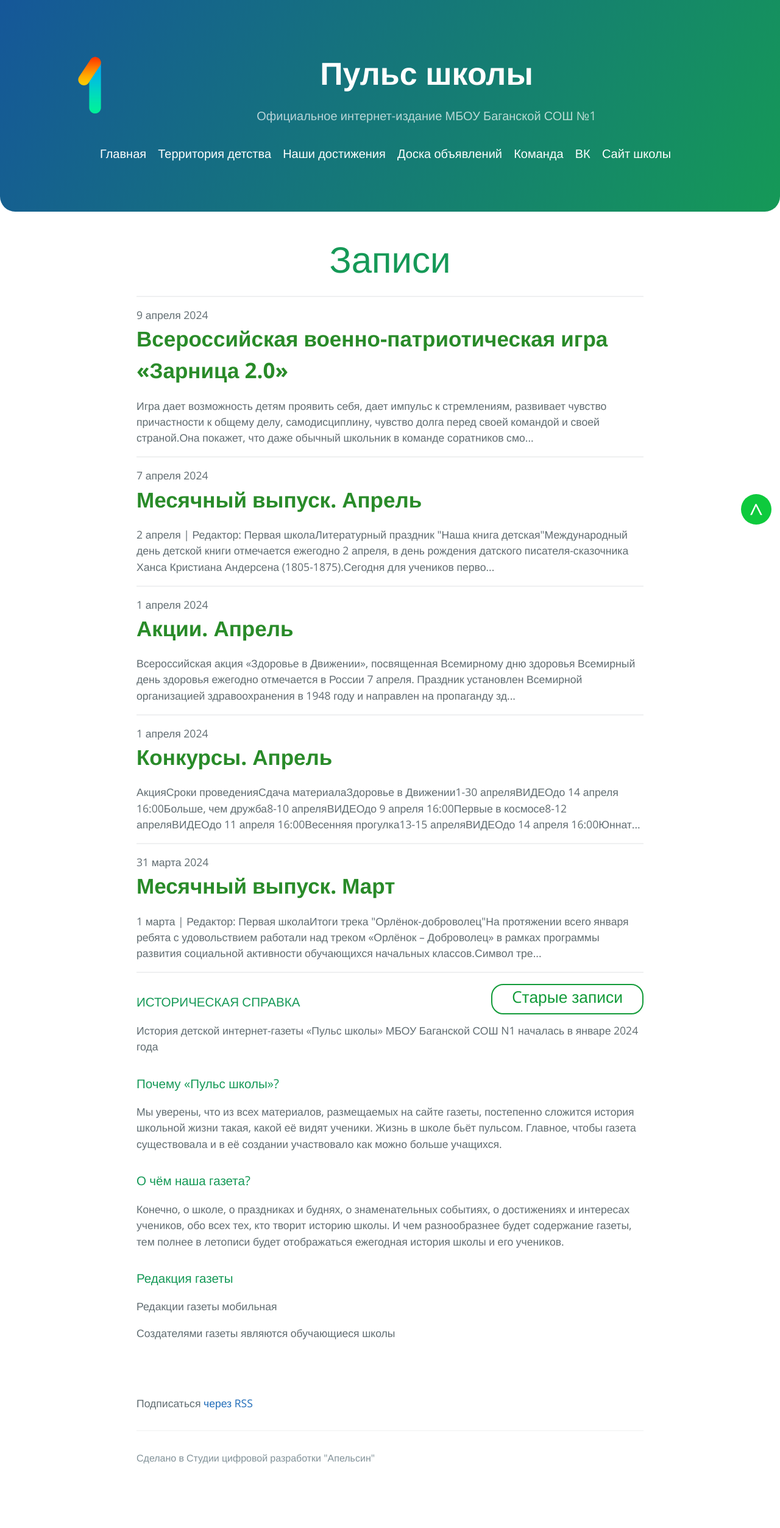
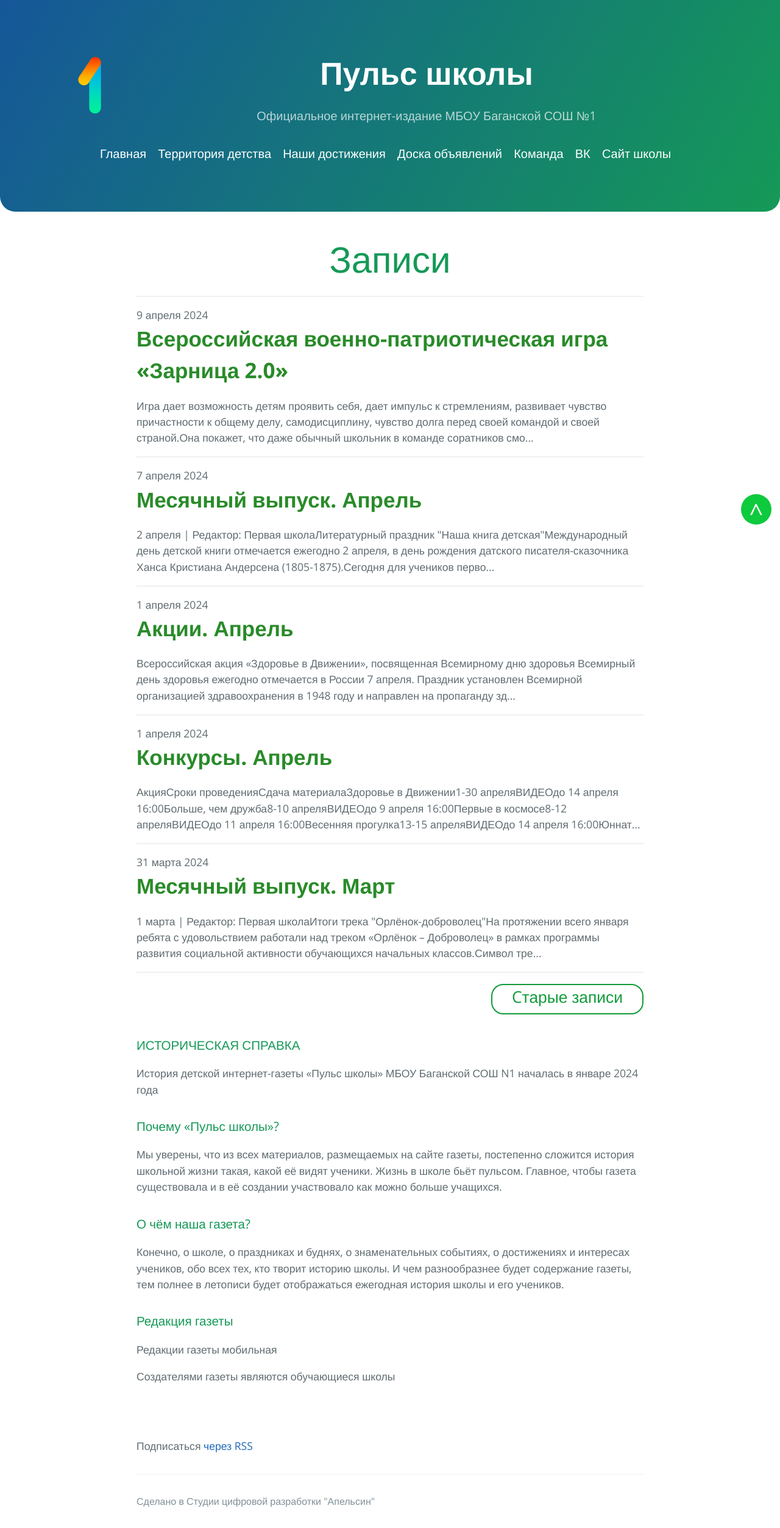
Before and after one commit to 1-sch/1-sch.github.io, a Jekyll site: the page built from index.html, in a window 1280 px wide. Shown: the whole page at 61% size. Built offline with Jekyll 4.4.1, drawn with Linux system fonts in a browser that asks for light colours; the list of posts is cut into pages by our own code; before the commit the page ends 2434 px from its top, so only the background shows below that.

Commit message:
Update index.html

```diff
--- a/index.html
+++ b/index.html
@@ -69,7 +69,7 @@ layout: default
         {% if paginator.next_page %}
         <a href="{{ paginator.next_page_path | prepend: site.baseurl }}" class="next button__outline"><div class="pagbut" style="float: right;"><h2>Cтарые записи</h2></div></a>
         {% endif %}
-      </div>
+      </div><br><br>
 <h3>
 ИСТОРИЧЕСКАЯ СПРАВКА</h3>
 <p>История детской интернет-газеты «Пульс школы» МБОУ Баганской СОШ N1 началась в январе 2024 года</p><h3>
```
